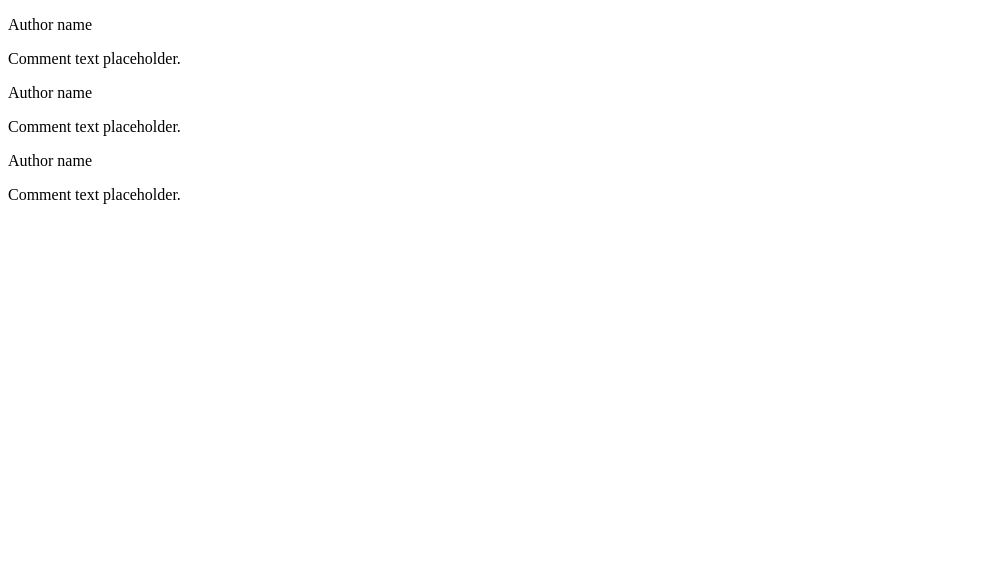
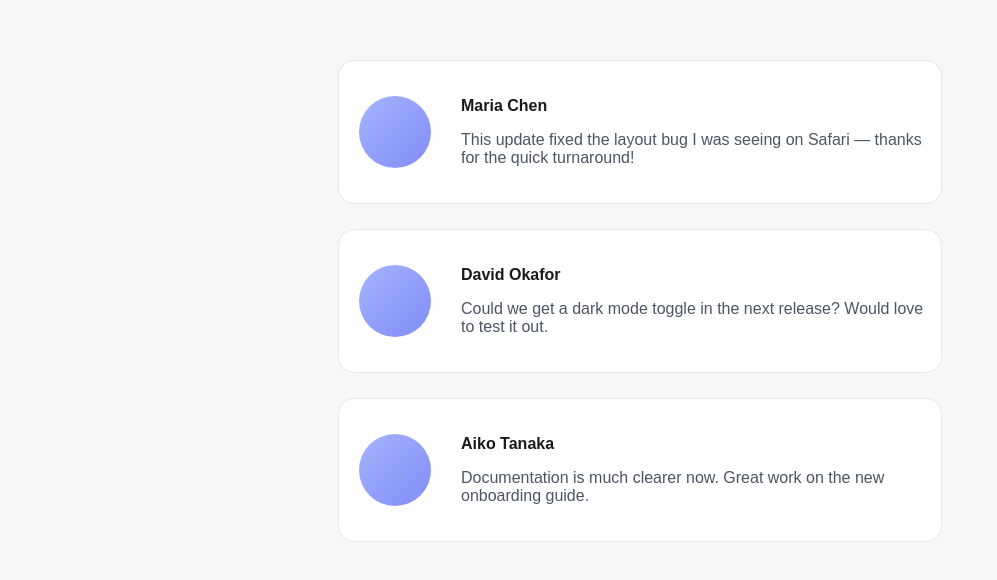
Before and after one commit to Rahma-21/Flex-Grid--Practice, a plain HTML site: page task-06-media-object/index.html in a window 1280 px wide. Shown: the whole page, without its empty margins (0-997 px from the left). Drawn offline with Linux system fonts and the light colour scheme.

Commit message:
feat: complete task-06 media object

```diff
--- a/task-06-media-object/index.html
+++ b/task-06-media-object/index.html
@@ -1,10 +1,10 @@
-<!DOCTYPE html>
+<!doctype html>
 <html lang="en">
   <head>
-  <meta charset="UTF-8">
-  <meta name="viewport" content="width=device-width, initial-scale=1.0">
+    <meta charset="UTF-8" />
+    <meta name="viewport" content="width=device-width, initial-scale=1.0" />
     <title>Task 06 — Media Object</title>
-  <link rel="stylesheet" href="styles.css">
+    <link rel="stylesheet" href="styles.css" />
   </head>
   <body>
     <!-- TODO: use Flexbox — each .comment should place a fixed-width
@@ -14,22 +14,31 @@
       <article class="comment">
         <div class="avatar"></div>
         <div class="comment-body">
-        <p class="comment-author">Author name</p>
-        <p class="comment-text">Comment text placeholder.</p>
+          <p class="comment-author">Maria Chen</p>
+          <p class="comment-text">
+            This update fixed the layout bug I was seeing on Safari — thanks for
+            the quick turnaround!
+          </p>
         </div>
       </article>
       <article class="comment">
         <div class="avatar"></div>
         <div class="comment-body">
-        <p class="comment-author">Author name</p>
-        <p class="comment-text">Comment text placeholder.</p>
+          <p class="comment-author">David Okafor</p>
+          <p class="comment-text">
+            Could we get a dark mode toggle in the next release? Would love to
+            test it out.
+          </p>
         </div>
       </article>
       <article class="comment">
         <div class="avatar"></div>
         <div class="comment-body">
-        <p class="comment-author">Author name</p>
-        <p class="comment-text">Comment text placeholder.</p>
+          <p class="comment-author">Aiko Tanaka</p>
+          <p class="comment-text">
+            Documentation is much clearer now. Great work on the new onboarding
+            guide.
+          </p>
         </div>
       </article>
     </main>
--- a/task-06-media-object/styles.css
+++ b/task-06-media-object/styles.css
@@ -1 +1,57 @@
 /* TODO: build .comment with Flexbox to match the mockup */
+body {
+  margin: 0;
+  font-family: Arial, sans-serif;
+  background: #f7f7f8;
+  color: #1a1a1a;
+  text-align: left;
+}
+.comment {
+  display: flex;
+  flex-direction: row;
+  align-items: center;
+  flex-wrap: wrap;
+  gap: 20px;
+  border: 1px solid #e5e7eb;
+  border-radius: 16px;
+  padding: 20px 10px;
+  background: #ffffff;
+  margin: 10px 50px;
+}
+.comment-list {
+  display: flex;
+  flex-direction: column;
+  justify-content: center;
+  gap: 5px;
+  width: 55%;
+  margin: 50px auto;
+}
+
+.avatar {
+  width: 72px;
+  height: 72px;
+  flex: 0 0 72px;
+  background: linear-gradient(135deg, #a5b4fc, #818cf8);
+  border-radius: 50%;
+  margin: 10px 10px;
+}
+
+.comment-author {
+  font-weight: bold;
+}
+.comment-body {
+  flex: 1;
+  min-width: 0;
+}
+
+.comment-text {
+  color: #4b5563;
+}
+
+/* ## Palette
+- Background: `#f7f7f8`
+- Comment background: `#ffffff`
+- Text: `#1a1a1a`
+- Secondary text: `#4b5563`
+- Border: `#e5e7eb`
+- Avatar accent: `#818cf8` / `#a5b4fc` */
```
Lines whose indentation alone changed are shown as unchanged.
